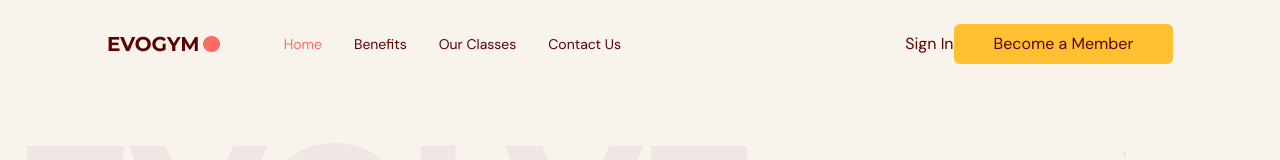
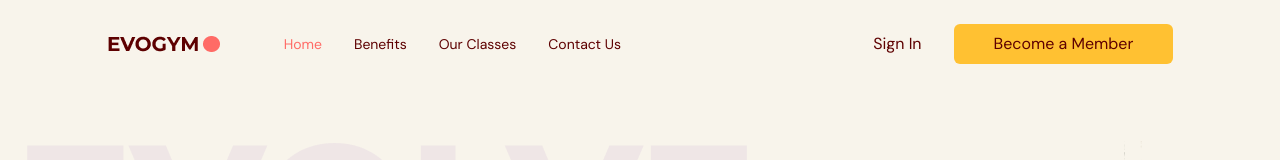
Before and after one commit to shihuaxie/gym-web-typescript, a React (Vite) app: page / in a window 1280 px wide. Shown: the top 160 px of the page. Built offline with nearby package versions, Linux system fonts and the light colour scheme.

Commit message:
fix: fix the gap in navbar of become a member

```diff
--- a/src/scenes/navbar/index.tsx
+++ b/src/scenes/navbar/index.tsx
@@ -49,7 +49,7 @@ const Navbar = ({selectedPage, setSelectedPage, isTopOfPage}: Props) => {
                                 selectedPage={selectedPage}
                                 setSelectedPage={setSelectedPage}/>
                         </div>
-                        <div className={`${flexBetween}`}>
+                        <div className={`${flexBetween} gap-8`}>
                             <p>Sign In</p>
                             <ActionButton setSelectedPage={setSelectedPage}>Become a Member</ActionButton>
                         </div>
```
